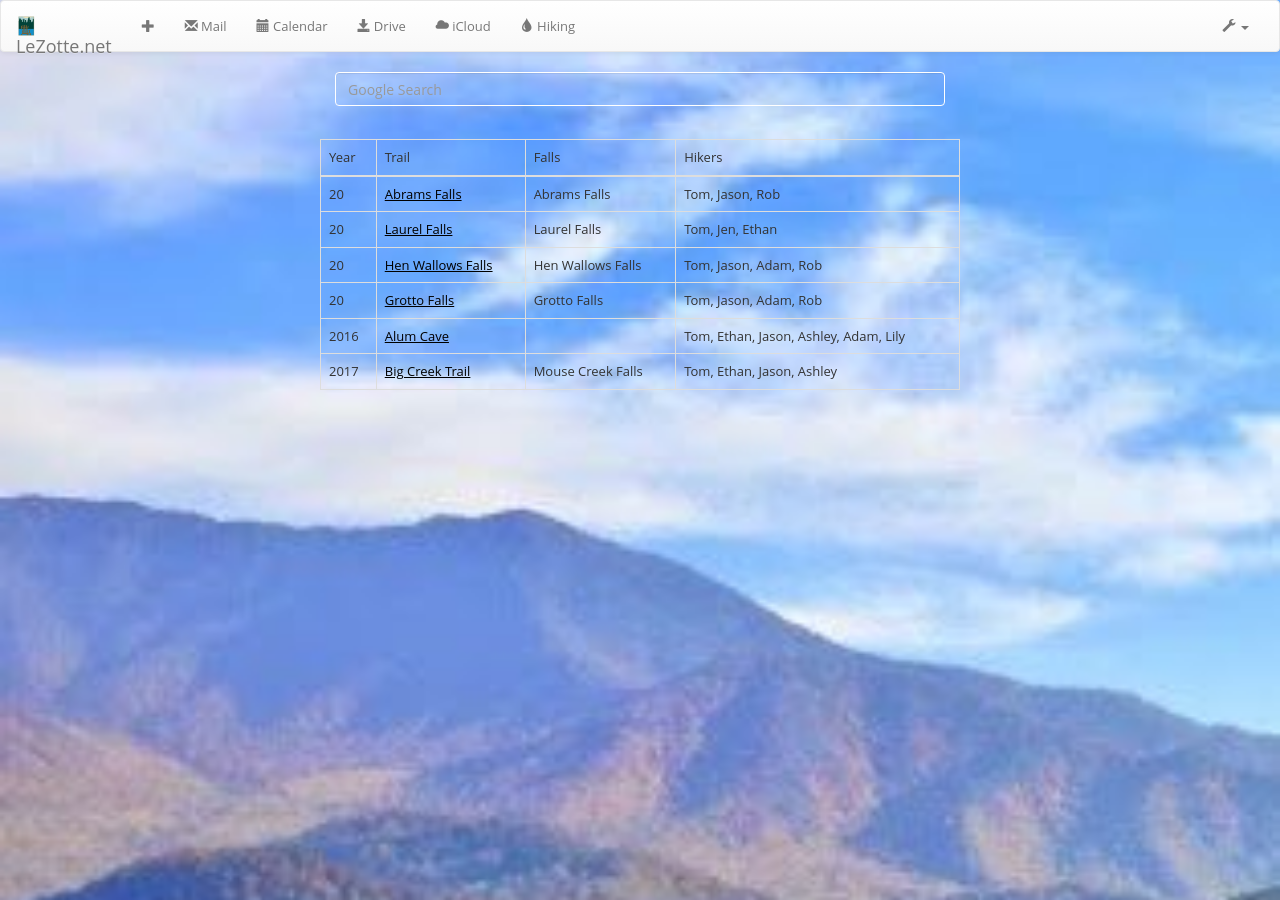
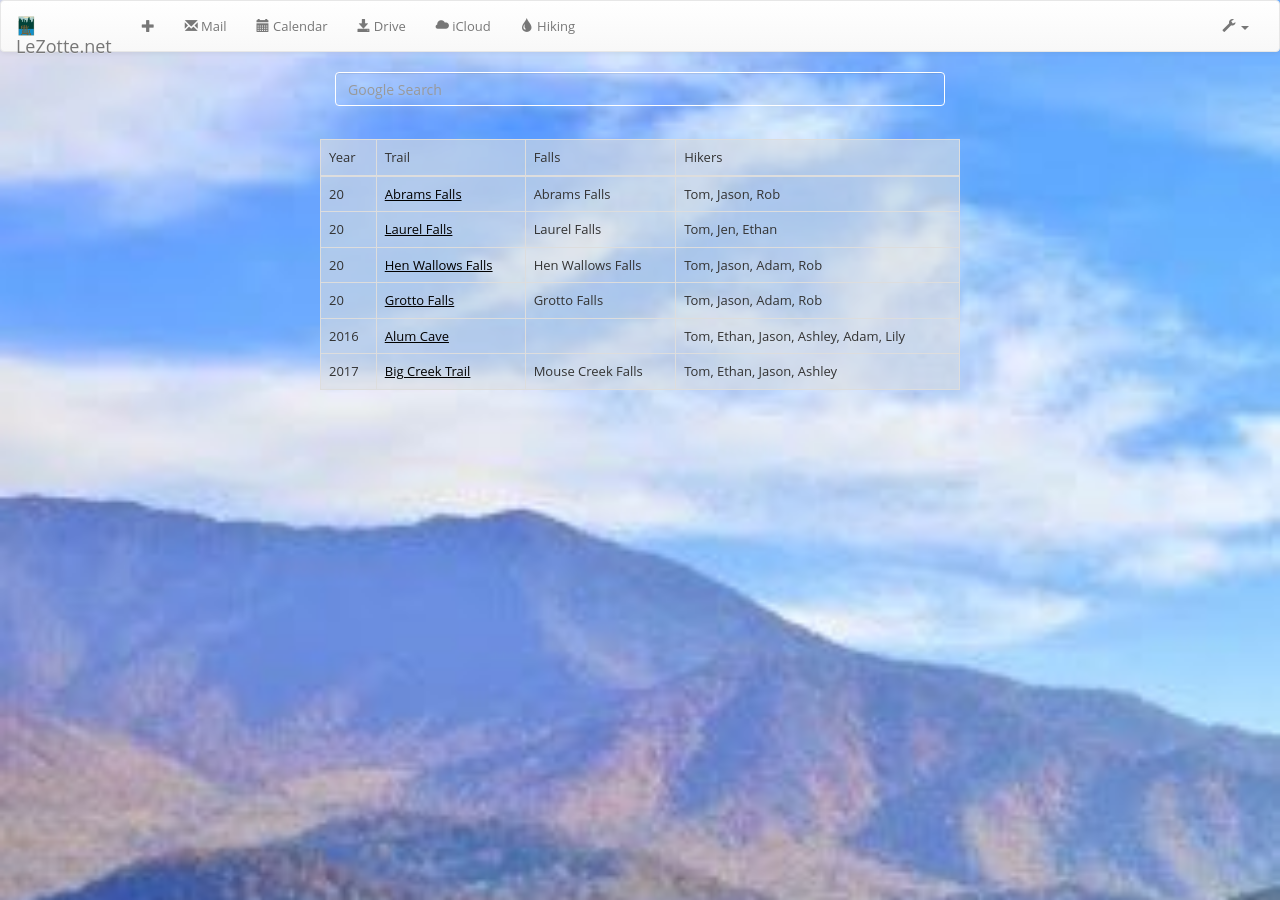
Before and after one commit to tlezotte/lezotte, a Jekyll site: the page built from hiking.html, in a window 1280 px wide. Built offline with Jekyll 4.4.1, drawn with Linux system fonts in a browser that asks for light colours; nearby versions of some CDN libraries.

Commit message:
color bkg

```diff
--- a/css/main.css
+++ b/css/main.css
@@ -178,6 +178,7 @@ i {
     width: 50%;
     margin: auto;
     float: none;
+    background-color: rgba(220, 223, 226, 0.61);
 }
 .table a {
     color: #000;
```
